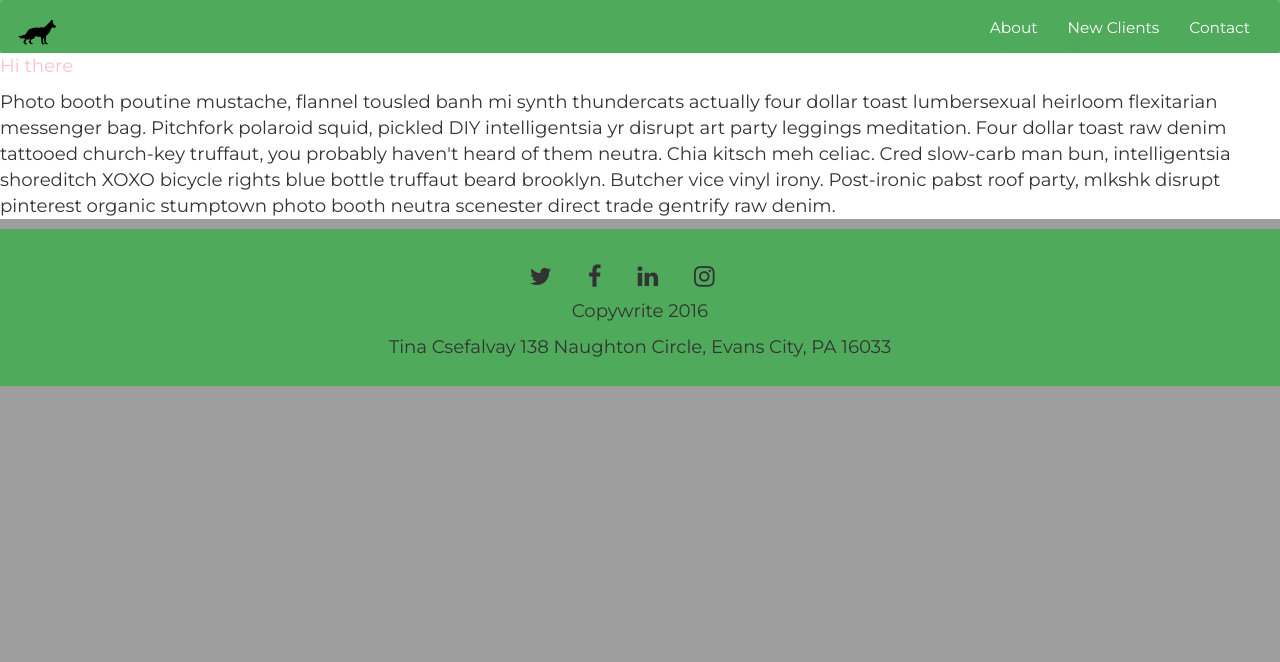
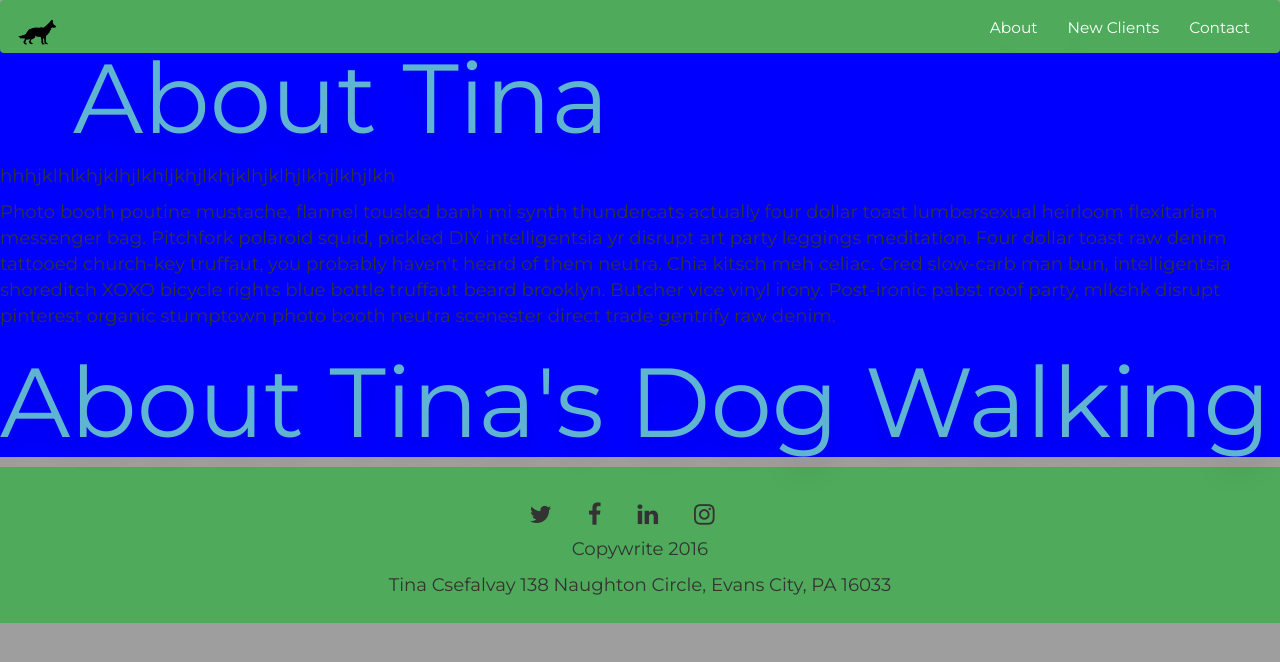
Before and after one commit to kalenenc/dog-website, a Jekyll site: the page built from about.html, in a window 1280 px wide. Shown: the top 662 px of the page. Built offline with Jekyll 4.4.1, drawn with Linux system fonts in a browser that asks for light colours; nearby versions of some CDN libraries; some web fonts are replaced.

Commit message:
added changes to about page

```diff
--- a/about.html
+++ b/about.html
@@ -3,6 +3,9 @@ layout: default
 ---
 
 <div id="about-white">
-	<p class="sean">Hi there</p>
+	<h1>About Tina</h1>
+	<p>hhhjklhlkhjklhjlkhljkhjlkhjklhjklhjlkhjlkhjlkh</p>
 	<p>Photo booth poutine mustache, flannel tousled banh mi synth thundercats actually four dollar toast lumbersexual heirloom flexitarian messenger bag. Pitchfork polaroid squid, pickled DIY intelligentsia yr disrupt art party leggings meditation. Four dollar toast raw denim tattooed church-key truffaut, you probably haven't heard of them neutra. Chia kitsch meh celiac. Cred slow-carb man bun, intelligentsia shoreditch XOXO bicycle rights blue bottle truffaut beard brooklyn. Butcher vice vinyl irony. Post-ironic pabst roof party, mlkshk disrupt pinterest organic stumptown photo booth neutra scenester direct trade gentrify raw denim.</p>
+
+	<h1>About Tina's Dog Walking</h1>
 </div>
--- a/css/main.css
+++ b/css/main.css
@@ -191,11 +191,9 @@ p {
 	letter-spacing:1.5em;
 }
 
-.sean {
-	color:pink;
-}
 
 /*---------About Page-------------*/
 #about-white {
-	background-color:white;
+	background-color:blue;
+	margin-top:-2em;
 }
```
